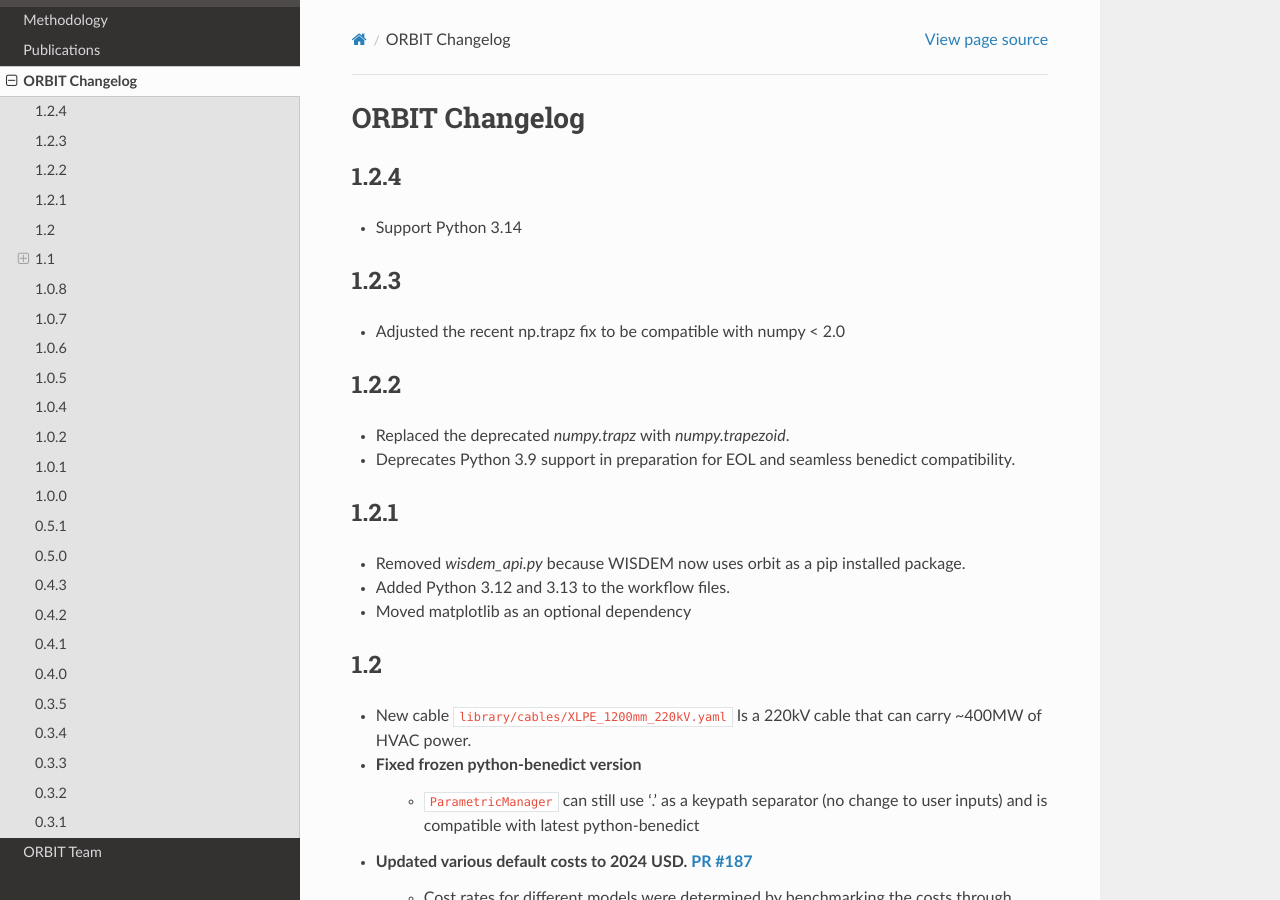
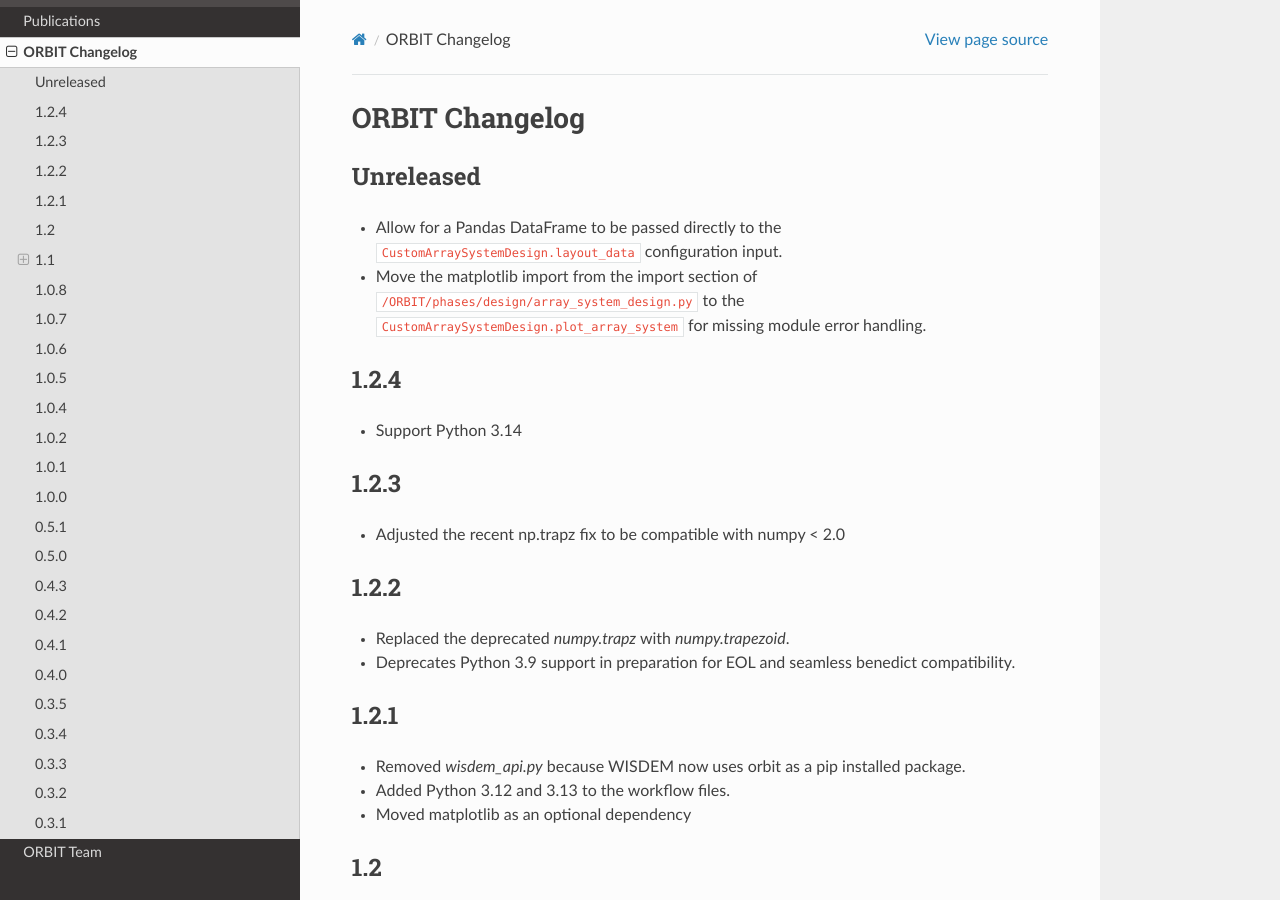
Before and after one commit to WISDEM/ORBIT, a Sphinx documentation site: the page built from docs/source/changelog.rst, in a window 1280 px wide and 900 px high. Built offline with Sphinx 7.4.7 and the Read the Docs theme 3.1.0, drawn with Linux system fonts in a browser that asks for light colours.

Commit message:
update changelog

```diff
--- a/docs/source/changelog.rst
+++ b/docs/source/changelog.rst
@@ -2,6 +2,14 @@
 
 ORBIT Changelog
 ===============
+
+Unreleased
+----------
+- Allow for a Pandas DataFrame to be passed directly to the ``CustomArraySystemDesign.layout_data``
+  configuration input.
+- Move the matplotlib import from the import section of ``/ORBIT/phases/design/array_system_design.py``
+  to the ``CustomArraySystemDesign.plot_array_system`` for missing module error handling.
+
 1.2.4
 -----
 - Support Python 3.14
```
